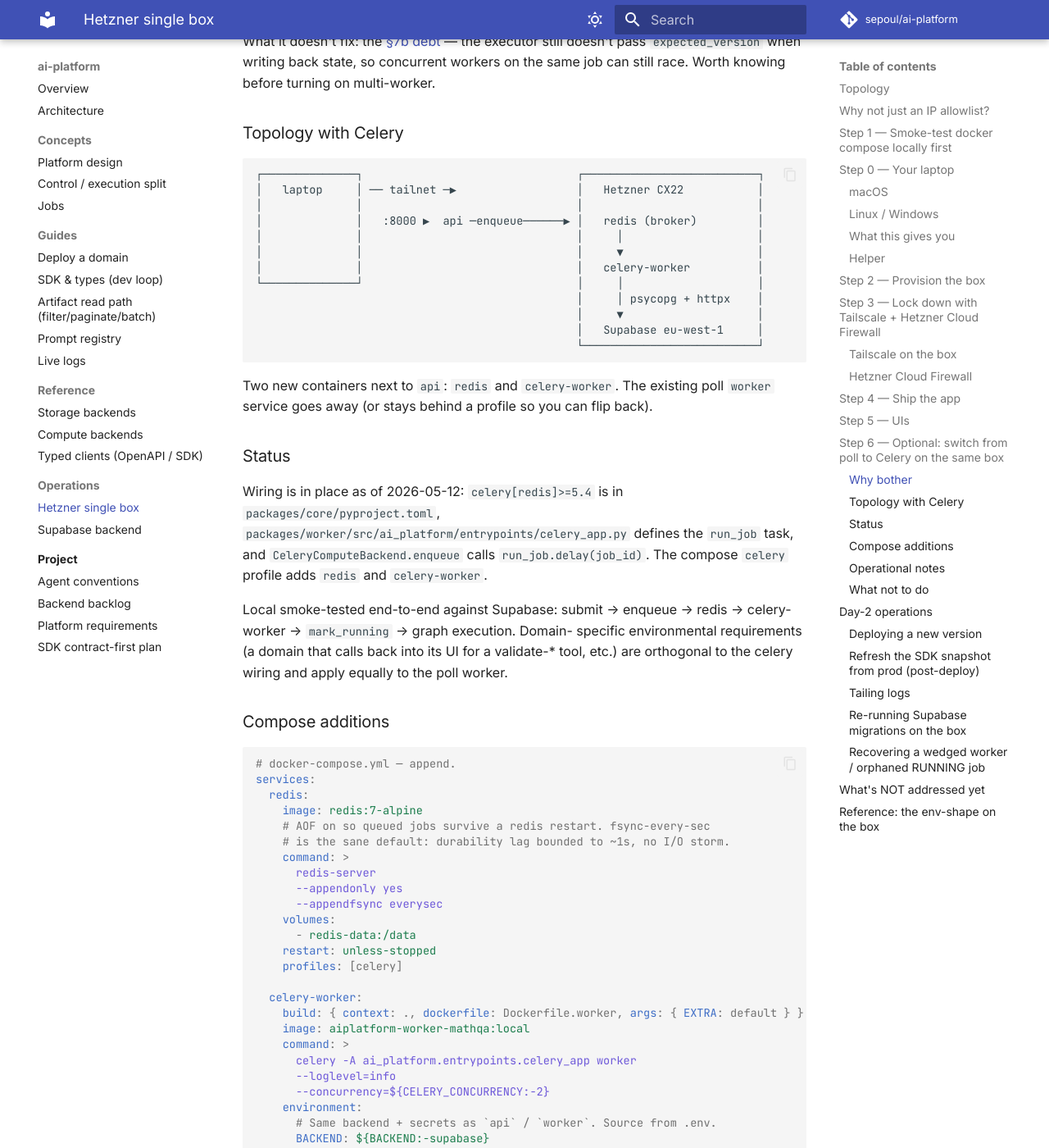
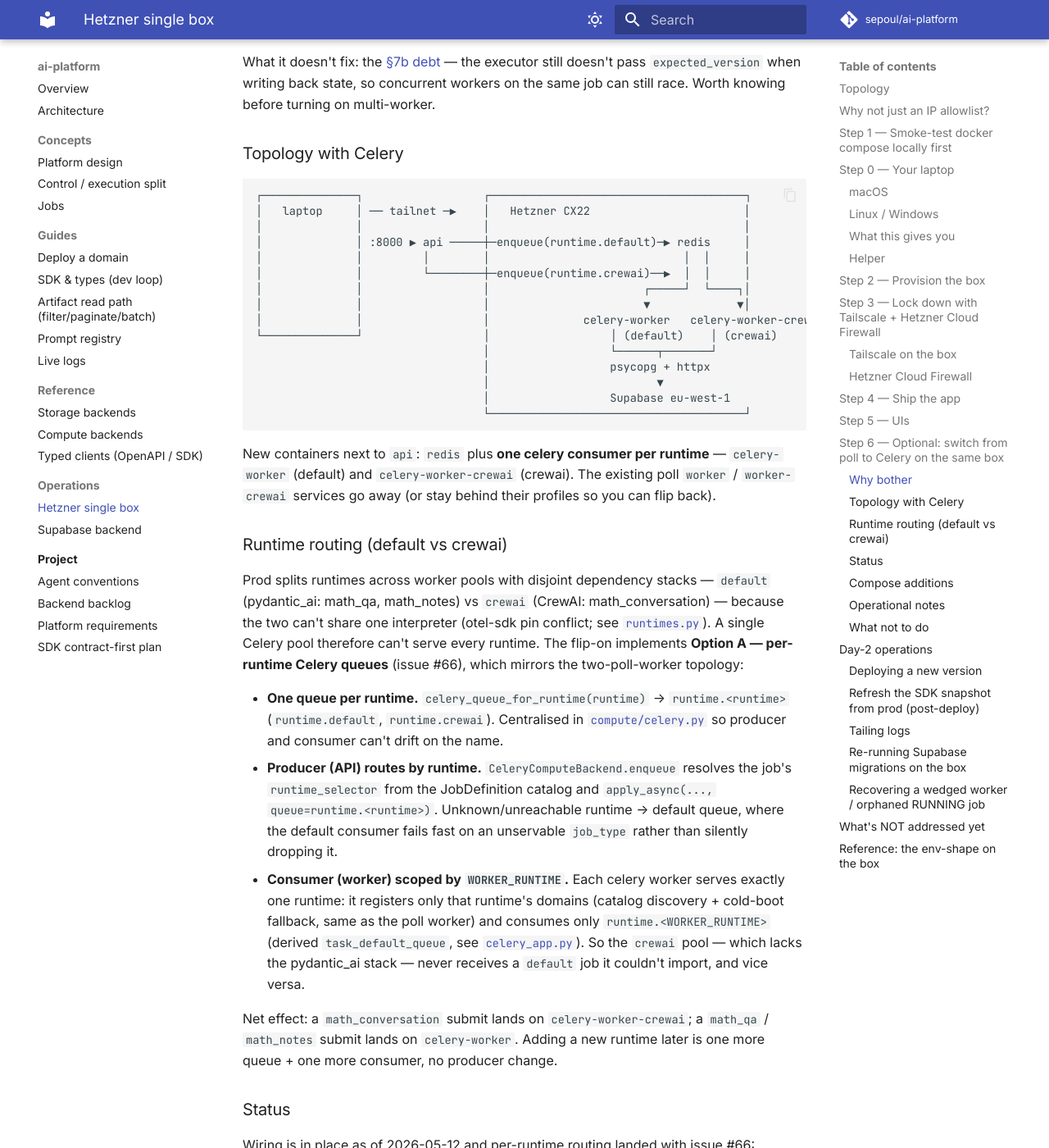
Before and after one commit to sepoul/ai-platform, an MkDocs documentation site: the page built from docs/operations/hetzner-deploy.md, in a window 1280 px wide and 1400 px high, scrolled down 7503 px. Shown: the whole window at 82% size. Built offline with MkDocs 1.6.1 and Material for MkDocs 9.7.7, drawn with Linux system fonts in a browser that asks for light colours; comment, search, counter and statistics services are not loaded; some of the changed text lies outside the part shown.

Commit message:
feat(celery): per-runtime queue routing (default vs crewai) (#66)
Implements Option A from #66 (epic #64): route each Celery job to a
per-runtime queue so the `default` (pydantic_ai: math_qa/math_notes) and
`crewai` (CrewAI: math_conversation) consumers each receive only the jobs
they can import — mirroring today's two-poll-worker topology.

- compute/celery.py: `celery_queue_for_runtime(runtime)` →
  `runtime.<runtime>` (single source of truth for producer + consumer).
  `CeleryComputeBackend.enqueue` resolves the job's runtime and
  `apply_async(queue=...)`; unknown/unreachable → default queue.
- api entrypoint: build a `runtime_for_job_type` resolver from the
  JobDefinition catalog (`runtime_selector`) and pass it through
  `bootstrap_compute`.
- celery_app.py: scope the pool to `WORKER_RUNTIME` exactly like the poll
  worker — install + register only that runtime's domains, and consume
  only `runtime.<WORKER_RUNTIME>` (derived `task_default_queue`).
- compose: add `celery-worker-crewai` consumer (+ prod override); both
  consumers under the `celery` profile, split only by `WORKER_RUNTIME`.
- docs: hetzner-deploy.md §6 documents the runtime-routing model.
- tests: assert one job per runtime routes to its own consumer's queue.

Co-Authored-By: Claude Opus 4.8 (1M context) <noreply@anthropic.com>

````diff
--- a/docs/operations/hetzner-deploy.md
+++ b/docs/operations/hetzner-deploy.md
@@ -13,7 +13,8 @@ zero-downtime story; that's a different document.
 > (`ghcr.io/sepoul/aiplatform-{api,worker,worker-crewai}:latest`); the box
 > pulls them via
 > [`infra/hetzner/scripts/redeploy.sh`](../infra/hetzner/scripts/redeploy.sh).
-> Step 6's Celery wiring is implemented and locally smoke-tested via
+> Step 6's Celery wiring is implemented — including per-runtime queue
+> routing (default vs crewai, issue #66) — and locally smoke-tested via
 > `--profile celery`; not yet exercised on the box. The manual
 > provisioning steps below are now the *reference* — the day-to-day
 > path is `terraform apply` then `redeploy.sh`. See
@@ -360,31 +361,69 @@ multi-worker.
 ### Topology with Celery
 
 ```
-┌──────────────┐                                ┌──────────────────────────┐
-│   laptop     │ ── tailnet ─▶                  │   Hetzner CX22           │
-│              │                                │                          │
-│              │   :8000 ▶  api ─enqueue──────▶ │   redis (broker)         │
-│              │                                │     │                    │
-│              │                                │     ▼                    │
-│              │                                │   celery-worker          │
-└──────────────┘                                │     │                    │
-                                                │     │ psycopg + httpx    │
-                                                │     ▼                    │
-                                                │   Supabase eu-west-1     │
-                                                └──────────────────────────┘
+┌──────────────┐                  ┌──────────────────────────────────────┐
+│   laptop     │ ── tailnet ─▶    │   Hetzner CX22                       │
+│              │                  │                                      │
+│              │ :8000 ▶ api ─────┼─enqueue(runtime.default)─▶ redis     │
+│              │         │        │                             │  │     │
+│              │         └────────┼─enqueue(runtime.crewai)──▶  │  │     │
+│              │                  │                       ┌─────┘  └────┐│
+│              │                  │                       ▼             ▼│
+│              │                  │              celery-worker   celery-worker-crewai
+└──────────────┘                  │                  │ (default)    │ (crewai)
+                                  │                  └──────┬───────┘
+                                  │                  psycopg + httpx
+                                  │                         ▼
+                                  │                  Supabase eu-west-1
+                                  └──────────────────────────────────────┘
 ```
 
-Two new containers next to `api`: `redis` and `celery-worker`. The
-existing poll `worker` service goes away (or stays behind a profile
-so you can flip back).
+New containers next to `api`: `redis` plus **one celery consumer per
+runtime** — `celery-worker` (default) and `celery-worker-crewai`
+(crewai). The existing poll `worker` / `worker-crewai` services go away
+(or stay behind their profiles so you can flip back).
+
+### Runtime routing (default vs crewai)
+
+Prod splits runtimes across worker pools with disjoint dependency
+stacks — `default` (pydantic_ai: math_qa, math_notes) vs `crewai`
+(CrewAI: math_conversation) — because the two can't share one
+interpreter (otel-sdk pin conflict; see
+[`runtimes.py`](../../packages/core/src/ai_platform/jobs/runtimes.py)).
+A single Celery pool therefore can't serve every runtime. The flip-on
+implements **Option A — per-runtime Celery queues** (issue #66), which
+mirrors the two-poll-worker topology:
+
+- **One queue per runtime.** `celery_queue_for_runtime(runtime)` →
+  `runtime.<runtime>` (`runtime.default`, `runtime.crewai`). Centralised
+  in [`compute/celery.py`](../../packages/core/src/ai_platform/compute/celery.py)
+  so producer and consumer can't drift on the name.
+- **Producer (API) routes by runtime.** `CeleryComputeBackend.enqueue`
+  resolves the job's `runtime_selector` from the JobDefinition catalog
+  and `apply_async(..., queue=runtime.<runtime>)`. Unknown/unreachable
+  runtime → default queue, where the default consumer fails fast on an
+  unservable `job_type` rather than silently dropping it.
+- **Consumer (worker) scoped by `WORKER_RUNTIME`.** Each celery worker
+  serves exactly one runtime: it registers only that runtime's domains
+  (catalog discovery + cold-boot fallback, same as the poll worker) and
+  consumes only `runtime.<WORKER_RUNTIME>` (derived `task_default_queue`,
+  see [`celery_app.py`](../../packages/worker/src/ai_platform/entrypoints/celery_app.py)).
+  So the `crewai` pool — which lacks the pydantic_ai stack — never
+  receives a `default` job it couldn't import, and vice versa.
+
+Net effect: a `math_conversation` submit lands on `celery-worker-crewai`;
+a `math_qa` / `math_notes` submit lands on `celery-worker`. Adding a new
+runtime later is one more queue + one more consumer, no producer change.
 
 ### Status
 
-Wiring is in place as of 2026-05-12: `celery[redis]>=5.4` is in
-`packages/core/pyproject.toml`, `packages/worker/src/ai_platform/entrypoints/celery_app.py`
-defines the `run_job` task, and `CeleryComputeBackend.enqueue` calls
-`run_job.delay(job_id)`. The compose `celery` profile adds `redis`
-and `celery-worker`.
+Wiring is in place as of 2026-05-12 and per-runtime routing landed with
+issue #66: `celery[redis]>=5.4` is in `packages/core/pyproject.toml`,
+`packages/worker/src/ai_platform/entrypoints/celery_app.py` defines the
+`run_job` task and scopes the pool to `WORKER_RUNTIME`, and
+`CeleryComputeBackend.enqueue` routes `run_job` to the job's runtime
+queue. The compose `celery` profile adds `redis`, `celery-worker`, and
+`celery-worker-crewai`.
 
 Local smoke-tested end-to-end against Supabase: submit → enqueue →
 redis → celery-worker → `mark_running` → graph execution. Domain-
@@ -410,15 +449,39 @@ services:
     restart: unless-stopped
     profiles: [celery]
 
-  celery-worker:
-    build: { context: ., dockerfile: Dockerfile.worker, args: { EXTRA: default } }
-    image: aiplatform-worker-mathqa:local
+  # One celery consumer PER RUNTIME (the canonical, full definitions live
+  # in the repo's docker-compose.yml — this is the shape). Each is the
+  # virgin aiplatform-worker image; WORKER_RUNTIME scopes both the domains
+  # it registers and the queue it consumes (`runtime.<WORKER_RUNTIME>`).
+  celery-worker:                 # WORKER_RUNTIME=default → runtime.default
+    image: aiplatform-worker:local
     command: >
       celery -A ai_platform.entrypoints.celery_app worker
       --loglevel=info
       --concurrency=${CELERY_CONCURRENCY:-2}
     environment:
+      WORKER_RUNTIME: default
       # Same backend + secrets as `api` / `worker`. Source from .env.
+      BACKEND: ${BACKEND:-supabase}
+      ANTHROPIC_API_KEY: ${ANTHROPIC_API_KEY:-}
+      SUPABASE_URL: ${SUPABASE_URL:-}
+      SUPABASE_SECRET_KEY: ${SUPABASE_SECRET_KEY:-}
+      SUPABASE_BUCKET: ${SUPABASE_BUCKET:-app-data}
+      SUPABASE_CONNECTION_STRING: ${SUPABASE_CONNECTION_STRING:-}
+      CELERY_BROKER_URL: redis://redis:6379/0
+    depends_on:
+      redis: { condition: service_started }
+    restart: unless-stopped
+    profiles: [celery]
+
+  celery-worker-crewai:          # WORKER_RUNTIME=crewai → runtime.crewai
+    image: aiplatform-worker:local
+    command: >
+      celery -A ai_platform.entrypoints.celery_app worker
+      --loglevel=info
+      --concurrency=${CELERY_CONCURRENCY:-2}
+    environment:
+      WORKER_RUNTIME: crewai     # no LOGFIRE_TOKEN: crewai can't load Logfire
       BACKEND: ${BACKEND:-supabase}
       ANTHROPIC_API_KEY: ${ANTHROPIC_API_KEY:-}
       SUPABASE_URL: ${SUPABASE_URL:-}
@@ -452,20 +515,23 @@ COMPUTE=celery
 CELERY_CONCURRENCY=2   # bump to taste
 
 # Bring up everything, including the new services. The override file
-# points the celery-worker image at GHCR; no build on the box.
+# points both celery consumers at GHCR; no build on the box. The celery
+# profile starts BOTH consumers (celery-worker + celery-worker-crewai),
+# one per runtime.
 docker compose -f docker-compose.yml -f docker-compose.prod.yml \
   --profile celery pull
 docker compose -f docker-compose.yml -f docker-compose.prod.yml \
   --profile celery up -d
 
-# Stop the old poll worker — its job is now redis + celery-worker's.
-docker compose -f docker-compose.yml -f docker-compose.prod.yml stop worker
-docker compose -f docker-compose.yml -f docker-compose.prod.yml rm -f worker
+# Stop the old poll workers — their job is now redis + the two celery
+# consumers. Stop BOTH runtimes' poll workers so neither races a consumer.
+docker compose -f docker-compose.yml -f docker-compose.prod.yml stop worker worker-crewai
+docker compose -f docker-compose.yml -f docker-compose.prod.yml rm -f worker worker-crewai
 ```
 
-To roll back: unset `COMPUTE`, `docker compose up -d worker`, take
-down the celery services. The repo is the durable store either way;
-both backends see the same Supabase rows.
+To roll back: unset `COMPUTE`, `docker compose --profile crewai up -d
+worker worker-crewai`, take down the celery services. The repo is the
+durable store either way; both backends see the same Supabase rows.
 
 ### Operational notes
 
````
Also changed, not shown: other parts of docs/operations/hetzner-deploy.md (+1 -1 lines), docker-compose.prod.yml (+8 -0 lines), docker-compose.yml (+54 -8 lines), 5 other files.
